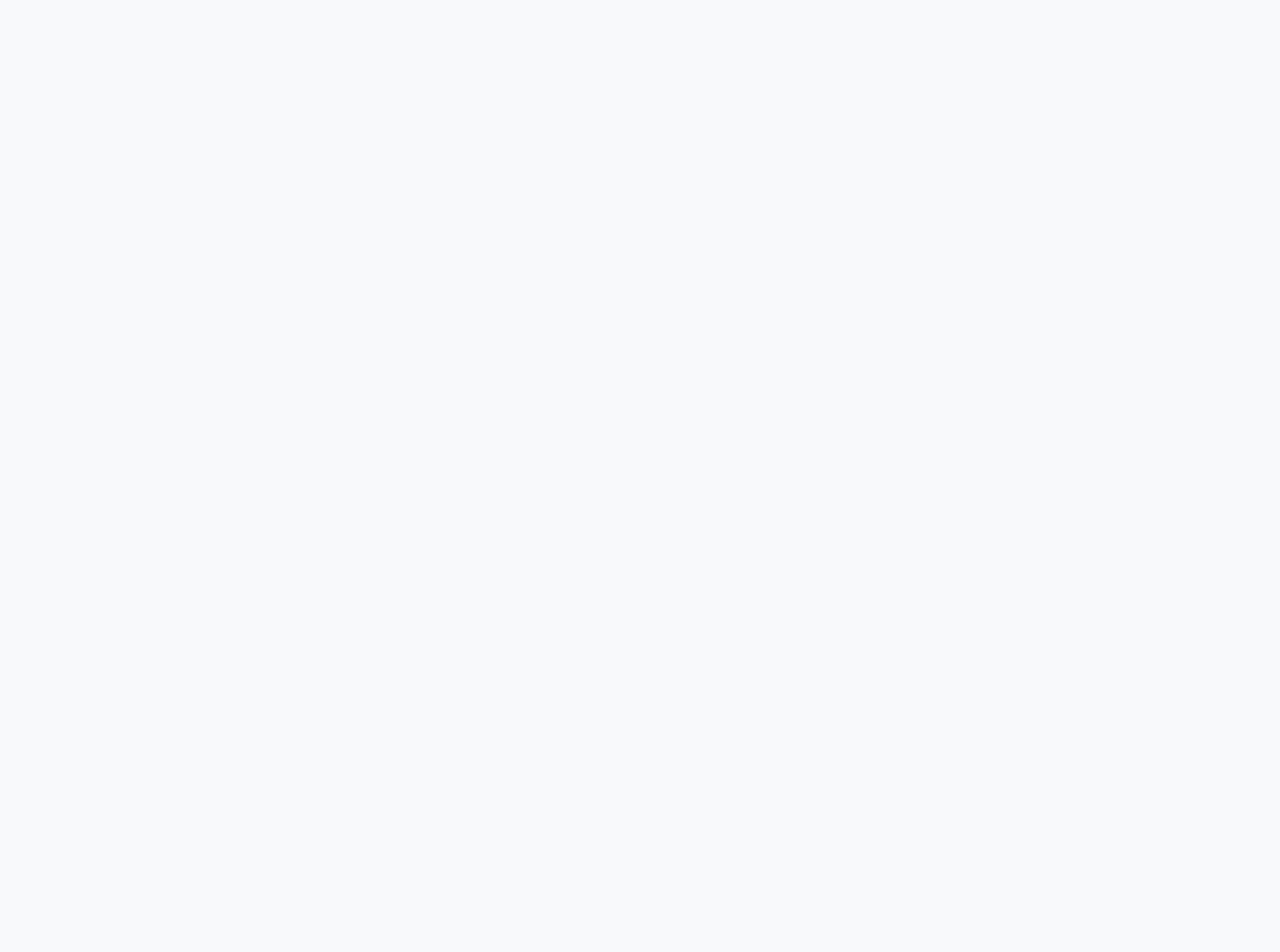
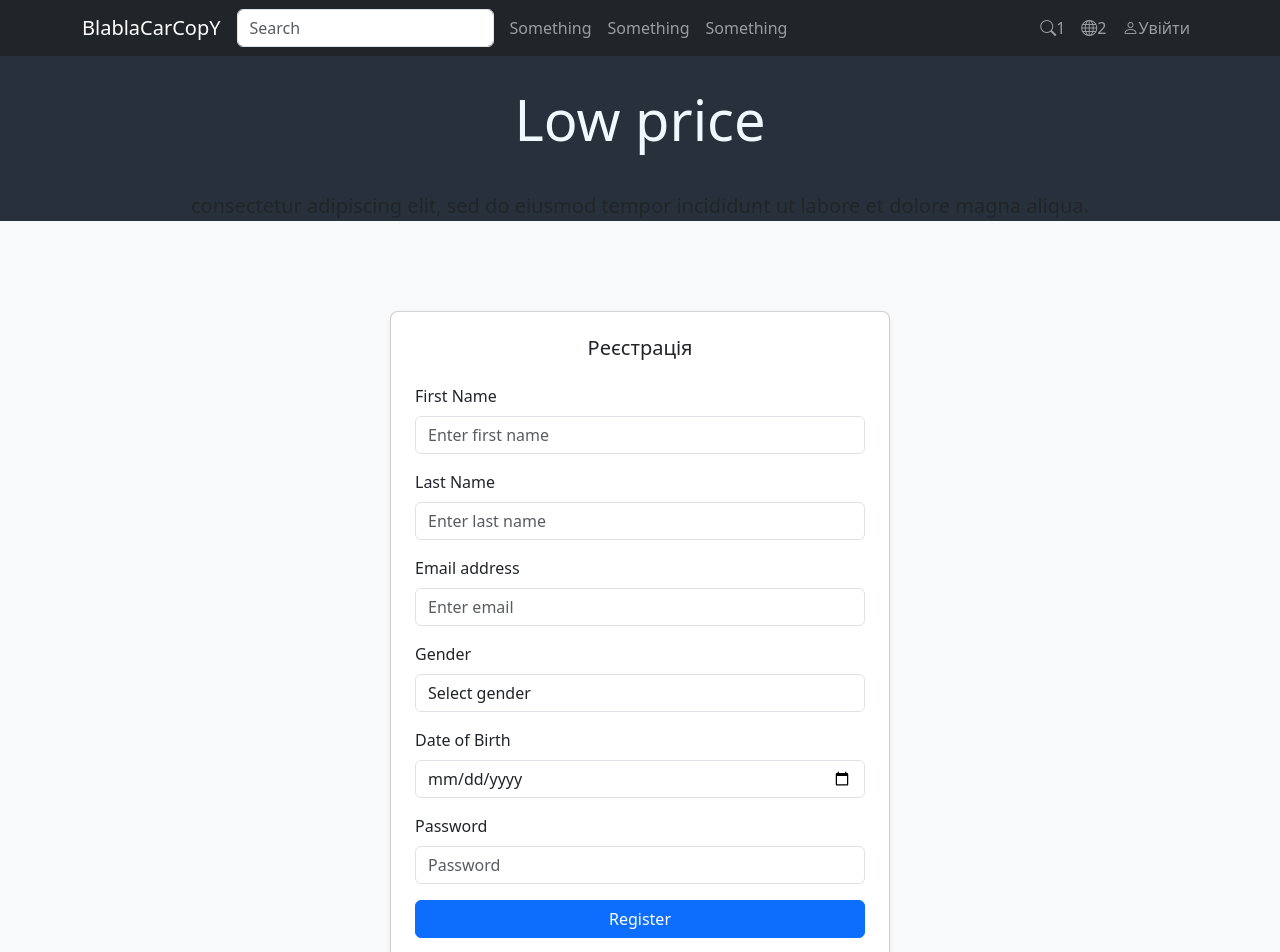
Before and after one commit to blablacar-clone-develop/frontend, a React (Vite) app in the folder react/: page /register in a window 1280 px wide. Before the commit this address had no page. Shown: the top 952 px of the page. Before the commit the page ends 800 px from the top, so only its background shows below. Built offline with nearby package versions, Linux system fonts and the light colour scheme.

Commit message:
add Registration

```diff
--- a/react/src/App.tsx
+++ b/react/src/App.tsx
@@ -1,7 +1,7 @@
 import {BrowserRouter as Router, Routes, Route} from 'react-router-dom';
 import Home from "./pages/Home.tsx";
 import Login from "./pages/Login.tsx";
-
+import Register from "./pages/Register.tsx";
 function App() {
 
 
@@ -11,7 +11,7 @@ function App() {
                 <Routes>
                     <Route path="/" element={<Home/>}/>
                     <Route path="/login" element={<Login/>}/>
-
+                    <Route path="/register" element={<Register/>}/>
                 </Routes>
             </Router>
 
--- /dev/null
+++ b/react/src/components/register/RegisterComponent.tsx
@@ -0,0 +1,136 @@
+// src/components/Register.tsx
+import React, { useState } from 'react';
+import axios from 'axios';
+import { Form, Button, Container, Alert, Card } from 'react-bootstrap';
+
+const Register: React.FC = () => {
+    const [name, setName] = useState('');
+    const [surname, setSurname] = useState('');
+    const [email, setEmail] = useState('');
+    const [gender, setGender] = useState('');
+    const [dateOfBirth, setDateOfBirth] = useState('');
+    const [password, setPassword] = useState('');
+    const [error, setError] = useState<string | null>(null);
+    const [loading, setLoading] = useState(false);
+
+    const handleSubmit = async (e: React.FormEvent<HTMLFormElement>) => {
+        e.preventDefault();
+        setLoading(true);
+        setError(null);
+
+        try {
+            const response = await axios.post('/api/signUp', {
+                name,
+                surname,
+                email,
+                gender,
+                dateOfBirth,
+                password,
+            });
+
+            // Отримання даних з відповіді бекенду
+            const { token, id, username } = response.data;
+
+            // Збереження даних у localStorage
+            localStorage.setItem('token', token);
+            localStorage.setItem('userId', id.toString());
+            localStorage.setItem('username', username);
+
+            // Перенаправлення на домашню сторінку або іншу потрібну сторінку
+            window.location.href = '/';
+
+        } catch (err: unknown) {
+            if (axios.isAxiosError(err) && err.response && err.response.data) {
+                setError(err.response.data || 'Failed to register. Please check your input.');
+            } else {
+                setError('An unknown error occurred.');
+            }
+        } finally {
+            setLoading(false);
+        }
+    };
+
+    return (
+        <Container className="d-flex justify-content-center align-items-center vh-100">
+            <Card className="p-4 shadow-sm" style={{ maxWidth: '500px', width: '100%' }}>
+                <Card.Title className="text-center mb-4">Реєстрація</Card.Title>
+                {error && <Alert variant="danger">{error}</Alert>}
+                <Form onSubmit={handleSubmit}>
+                    <Form.Group controlId="formBasicName" className="mb-3">
+                        <Form.Label>First Name</Form.Label>
+                        <Form.Control
+                            type="text"
+                            placeholder="Enter first name"
+                            value={name}
+                            onChange={(e) => setName(e.target.value)}
+                            required
+                        />
+                    </Form.Group>
+
+                    <Form.Group controlId="formBasicSurname" className="mb-3">
+                        <Form.Label>Last Name</Form.Label>
+                        <Form.Control
+                            type="text"
+                            placeholder="Enter last name"
+                            value={surname}
+                            onChange={(e) => setSurname(e.target.value)}
+                            required
+                        />
+                    </Form.Group>
+
+                    <Form.Group controlId="formBasicEmail" className="mb-3">
+                        <Form.Label>Email address</Form.Label>
+                        <Form.Control
+                            type="email"
+                            placeholder="Enter email"
+                            value={email}
+                            onChange={(e) => setEmail(e.target.value)}
+                            required
+                        />
+                    </Form.Group>
+
+                    <Form.Group controlId="formBasicGender" className="mb-3">
+                        <Form.Label>Gender</Form.Label>
+                        <Form.Control
+                            as="select"
+                            value={gender}
+                            onChange={(e) => setGender(e.target.value)}
+                            required
+                        >
+                            <option value="">Select gender</option>
+                            <option value="male">Male</option>
+                            <option value="female">Female</option>
+                        </Form.Control>
+                    </Form.Group>
+
+                    <Form.Group controlId="formBasicDateOfBirth" className="mb-3">
+                        <Form.Label>Date of Birth</Form.Label>
+                        <Form.Control
+                            type="date"
+                            value={dateOfBirth}
+                            onChange={(e) => setDateOfBirth(e.target.value)}
+                            required
+                        />
+                    </Form.Group>
+
+                    <Form.Group controlId="formBasicPassword" className="mb-3">
+                        <Form.Label>Password</Form.Label>
+                        <Form.Control
+                            type="password"
+                            placeholder="Password"
+                            value={password}
+                            onChange={(e) => setPassword(e.target.value)}
+                            required
+                        />
+                    </Form.Group>
+
+                    <Button variant="primary" type="submit" disabled={loading} className="w-100">
+                        {loading ? 'Registering...' : 'Register'}
+                    </Button>
+                </Form>
+            </Card>
+        </Container>
+    );
+};
+
+export default Register;
--- /dev/null
+++ b/react/src/pages/Register.tsx
@@ -0,0 +1,24 @@
+import React, {useEffect} from 'react';
+import NavbarComponent from '../components/NavbarComponent.tsx';
+import MainContent from '../components/MainContent';
+import Footer from '../components/main/Footer/Footer.tsx';
+import Register from "../components/register/RegisterComponent.tsx";
+
+const LoginPage: React.FC = () => {
+
+    ///Зміна заголовку сторінки
+    useEffect(() => {
+        document.title = 'Реестрація';
+    }, []);
+
+    return (
+        <main className="main">
+            <NavbarComponent />
+            <MainContent />
+            <Register />
+            <Footer/>
+        </main>
+    );
+};
+
+export default LoginPage;
```
